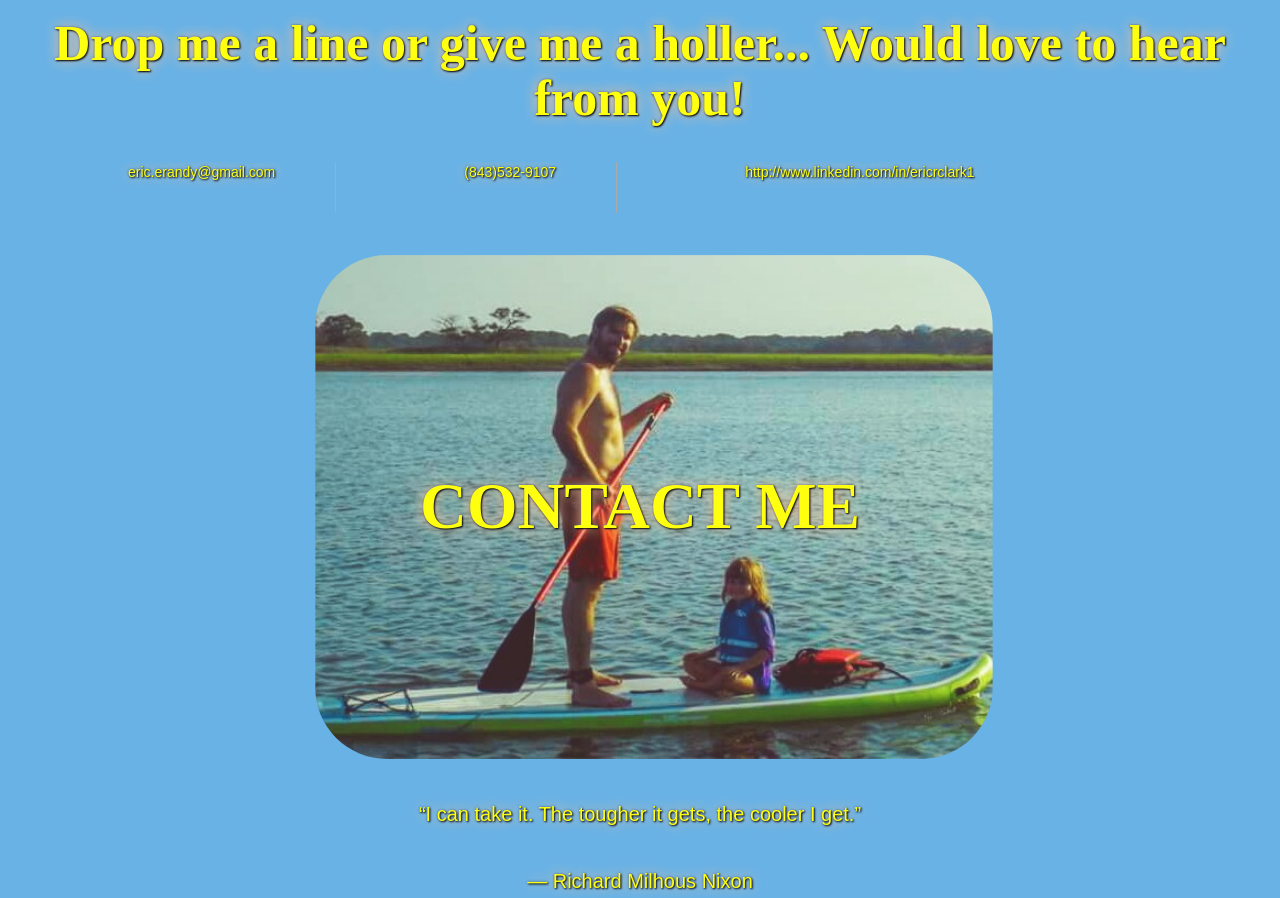
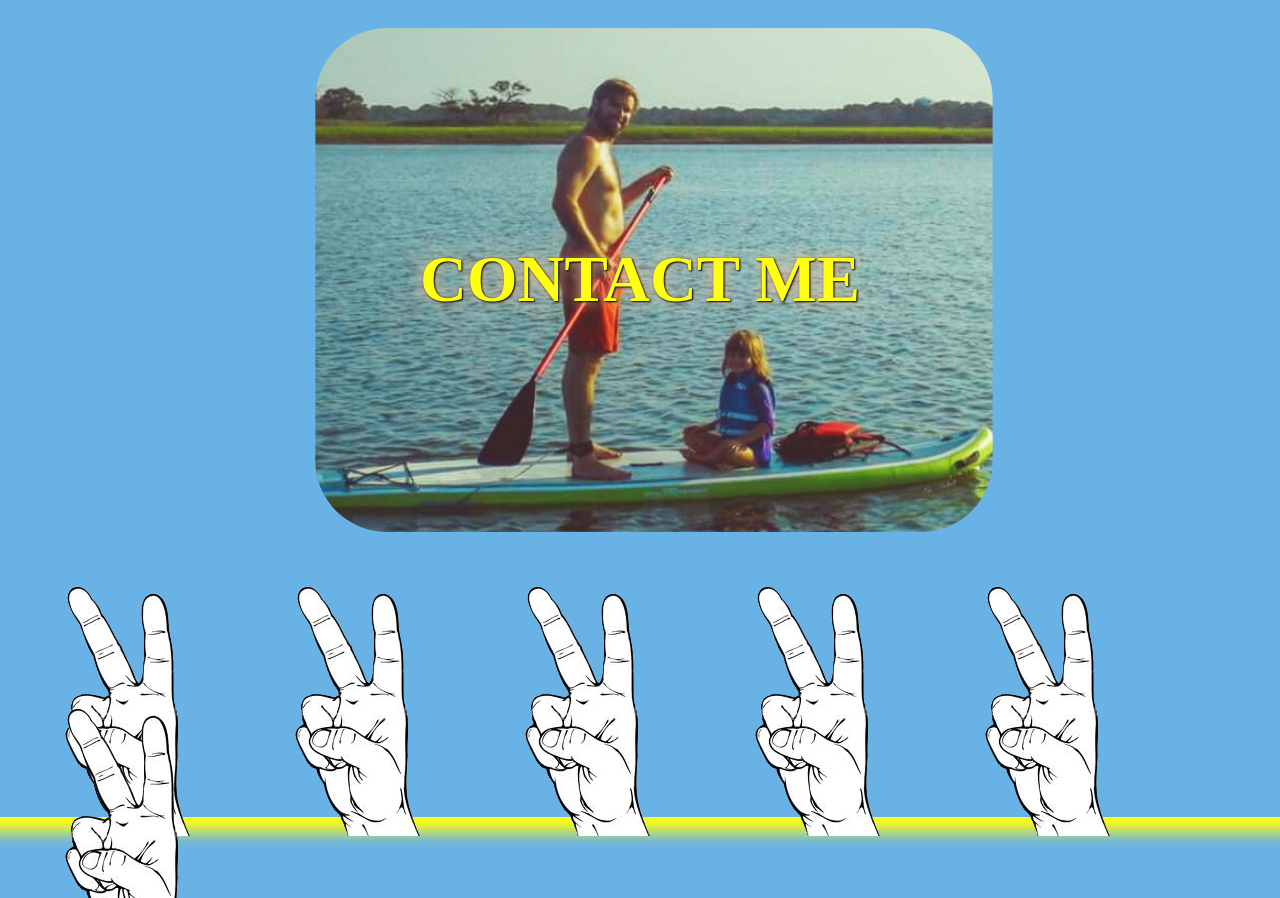
Before and after one commit to EricRClark/EricRClark.github.io, a website: page index.html in a window 1280 px wide. Shown: the part 2374-3272 px from the top of the page. Drawn offline with nearby package versions, Linux system fonts and the light colour scheme; a web font is replaced by a local one.

Commit message:
updated layout

```diff
--- a/index.html
+++ b/index.html
@@ -79,12 +79,6 @@
 <a id="projects" name="projects"><div class="projects-section"></a>
 <h2>Project Portfolio</h2>
 <div id="carousel-example-generic" class="carousel slide" data-ride="carousel">
-<!-- Indicators -->
-<ol class="carousel-indicators">
-<li data-target="#carousel-example-generic" data-slide-to="0" class="active"></li>
-<li data-target="#carousel-example-generic" data-slide-to="1"></li>
-<li data-target="#carousel-example-generic" data-slide-to="2"></li>
-</ol>
 
 <!-- Wrapper for slides -->
 <div class="carousel-inner" role="listbox">
@@ -140,14 +134,7 @@
 <br>
 <br>
 <a id="contact" name="contact"><div class="contact-section"></a>
-<h2>Drop me a line or give me a holler... Would love to hear from you!</h2>
-<ul>
-<li>eric.erandy@gmail.com</li>
-<li>(843)532-9107</li>
-<li>http://www.linkedin.com/in/ericrclark1</li>
-</ul>
 </div>
-
 <div class=".col-md-6 .col-md-offset-3">
 <div class="hovereffect">
 <img class="img-responsive" src="images/sup.jpg" alt="">
@@ -176,12 +163,9 @@
 </p>
 </div>
 </div>
+
 </div>
 </div>
-<div class="LH">
-<p>“I can take it. The tougher it gets, the cooler I get.” </p>
-<p>― Richard Milhous Nixon
-</p>
 <div class="peace">
 <img src="images/twofingers.png" alt="" />
 <img src="images/twofingers.png" alt="" />
@@ -190,6 +174,6 @@
 <img src="images/twofingers.png" alt="" />
 <img src="images/twofingers.png" alt="" />
 </div>
-</div>
+
 </body>
 </html>
--- a/main.css
+++ b/main.css
@@ -170,15 +170,15 @@ div.contact-section img {
 }
 
 div.contact-section li {
-/*display: inline-block;*/
-/*text-align: center;*/
+    display: inline-block;
+    text-align: center;
     font-family: 'Federo', sans-serif;
-    padding-left: 10%;
+    padding-left: 20%;
+    font-size: 2em;
 }
 
 div.peace img {
     display: inline-block;
-    margin-left: 42%;
     margin-bottom: -11%;
     margin-top: 1%;
     transform-origin: right bottom;
@@ -187,7 +187,7 @@ div.peace img {
     -o-transition: all .9s ease;
     -ms-transition: all .9s ease;
     transition: all .5s ease;
-    margin-left: 1%;
+    margin-left: 2.5%;
 }
 
 div.peace img:hover {
@@ -251,7 +251,7 @@ li {
     margin-right: 0;
     border-right: 1px solid #aaa;
     padding: 0 60px;
-    padding-bottom: 4%;
+    padding-bottom: 4%
 }
 
 li:last-child {
@@ -506,9 +506,6 @@ section.resume-section {
     margin-top: 11%;
 }
 
-.LH {
-  text-align: center;
-}
 ul.icons {
 font-size: 55px;
 text-align: -webkit-center;
```
